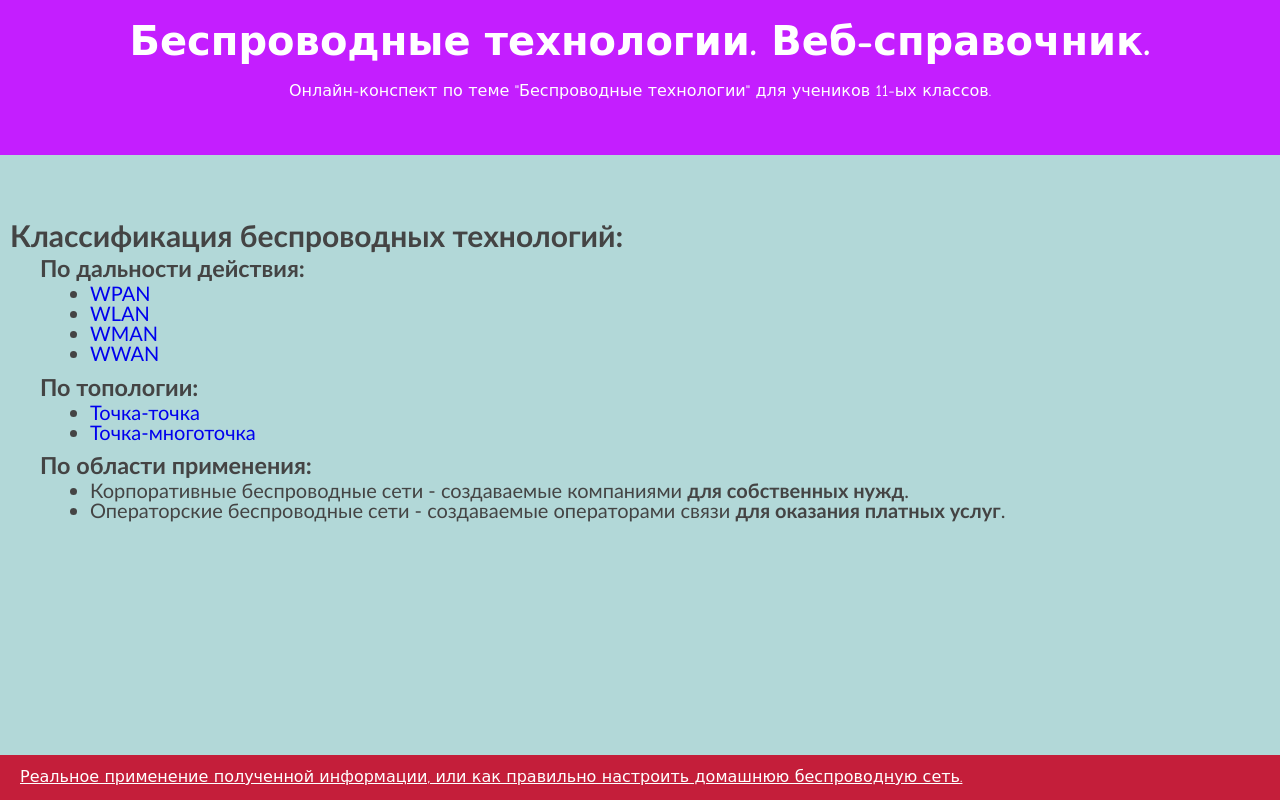
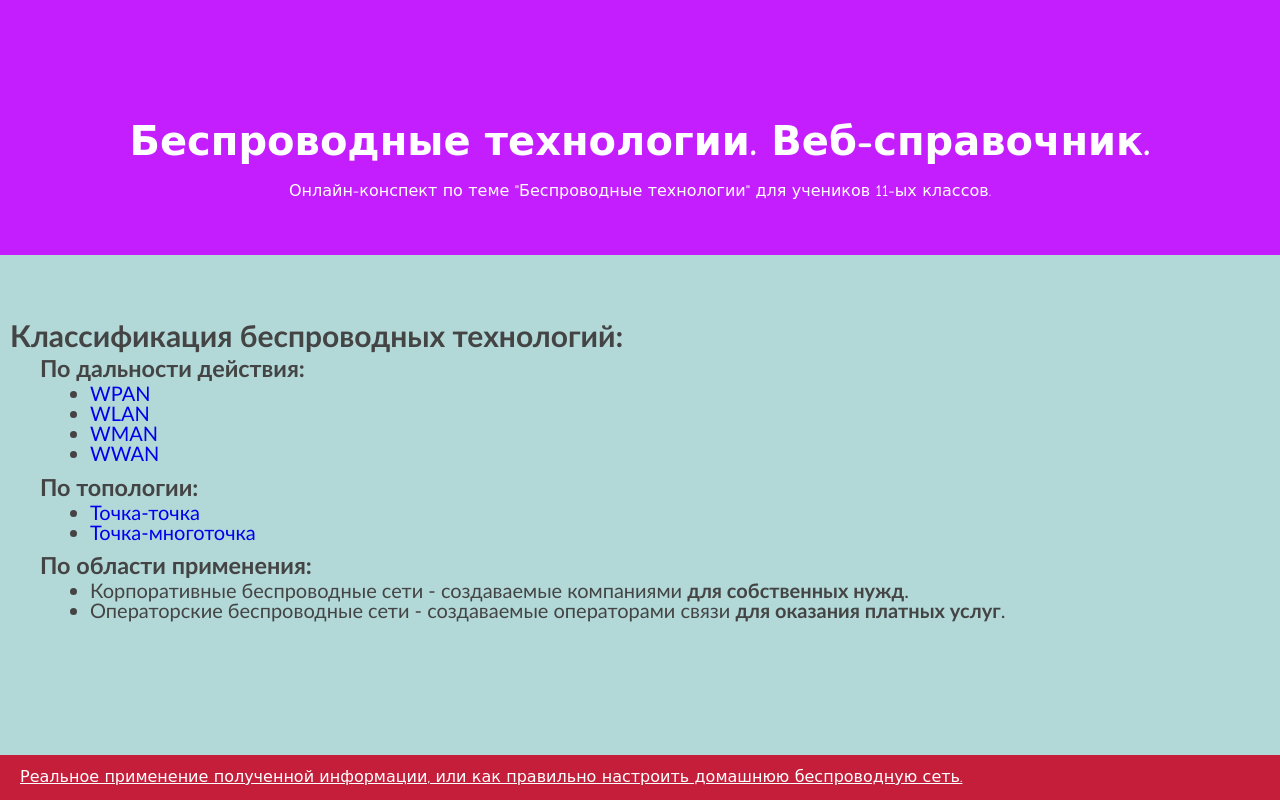
Before and after one commit to alex-l-egorov/test-site, a plain HTML site: page index.html in a window 1280 px wide. Drawn offline with Linux system fonts and the light colour scheme.

Commit message:
Update styles.css

```diff
--- a/styles.css
+++ b/styles.css
@@ -1,7 +1,7 @@
 .site-header{
   height: 150px;
   margin-bottom: 70px;
-  padding-top: 5px;
+  padding-top: 105px;
   background: #C41EFF;
   background-size: cover;
   color: #ffffff;
```
